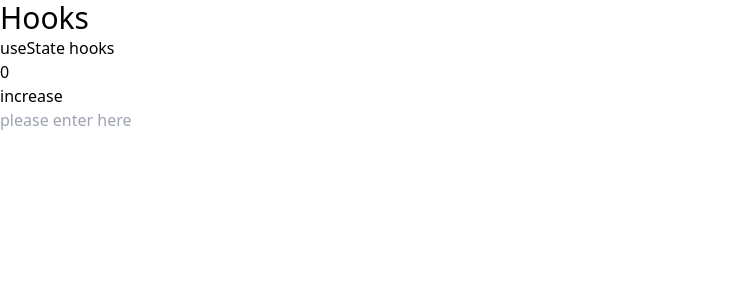
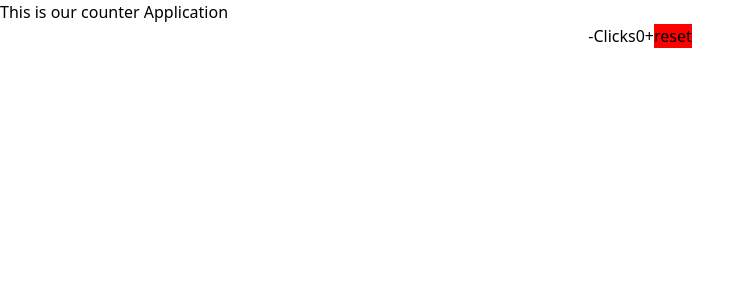
Before and after one commit to dushyant-verma/react, a React (Create React App) app in the folder myapp/: page / in a window 1280 px wide. Shown: the top 300 px of the page, without its empty margins (0-755 px from the left). Built offline with nearby package versions, Linux system fonts and the light colour scheme.

Commit message:
Input Field and Counter Created

```diff
--- a/myapp/src/App.js
+++ b/myapp/src/App.js
@@ -8,14 +8,15 @@
 import { ClickCounter } from './components/ClickCounter';
 import { HideShow } from './components/hide&show';
 import Effects from './components/Effects';
-import {TodoApp} from "./components/todo-list-app";
-import Counter from './components/ClassComponent';
+import { TodoApp } from "./components/todo-list-app";
+// import Counter from './components/ClassComponent';
 import Conditionalrendering from './components/Conditionalrendering';
 import ReactList from './components/ReactList';
 import SignupToggle from './components/SignupToggle';
 import MapData from './components/MapData';
 import Hooks from './Hooks';
-
+import GetInputValues from './components/GetInputValues';
+import { CounterNew } from './components/CounterNew';
 // const body = Header
 // b()
 // let {Body,Footer} ={ Body:Body,Footer:Footer}
@@ -44,9 +45,13 @@
       {/* <SignupToggle /> */}
       {/* <MapData/> */}
 
-<Hooks/>
+      {/* <Hooks/> */}
       {/* <MapData /> */}
       {/* <ReactList/> */}
+      {/* <GetInputValues /> */}
+      <CounterNew />
+
+
     </>
   );
 }
--- /dev/null
+++ b/myapp/src/components/CounterNew.jsx
@@ -0,0 +1,58 @@
+// 2. Create an Counter using usestate where when we
+// click the value must be change
+
+import { useState } from "react"; // import hook
+
+export const CounterNew = ({ name }) => {
+    const [count, setCount] = useState(0);  //  set use state at 0 -  hook - used one state
+
+
+
+    const increment = () => {
+        setCount(count + 1);
+    };
+
+
+
+    const decrement = () => {
+
+        if (count <= 0) {
+            setCount(0);
+
+        } else {
+            setCount(count - 1);
+
+        }
+    };
+
+
+    const reset = () => {
+
+        setCount(0);
+
+    }
+
+
+
+
+
+
+    return (
+
+        <>
+            <div>This is our counter Application</div>
+            <h1>{name}</h1>
+
+            <div className="flex justify-center">
+
+                <button onClick={decrement}> - </button>
+                <span> Clicks{count}</span>
+                <button onClick={increment}> + </button>
+                <button style={{ backgroundColor: "red" }} onClick={reset}>reset</button>
+
+            </div>
+
+        </>
+
+    )
+}
--- /dev/null
+++ b/myapp/src/components/GetInputValues.jsx
@@ -0,0 +1,26 @@
+import React, { useState } from "react";
+
+const GetInputValues = () => {
+
+
+    const [value, setValue] = useState('')
+    // Setting one state - InputValue and SetValue
+
+    const InputHandling = (e) => {
+        setValue(e.target.value)
+    }
+
+    // console.log(value)
+
+    return (
+        //  getting value through h4
+        <>
+            <h4>{value}</h4>
+            <input onChange={InputHandling} placeholder="Enter values here" />
+
+        </>
+    )
+
+}
+
+export default GetInputValues
```
Also changed, not shown: myapp/src/Hooks.js (+6 -2 lines), myapp/src/components/6 Sep.txt.
